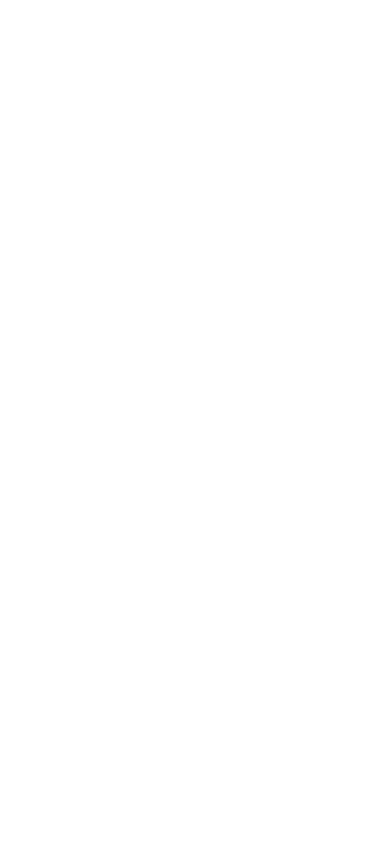
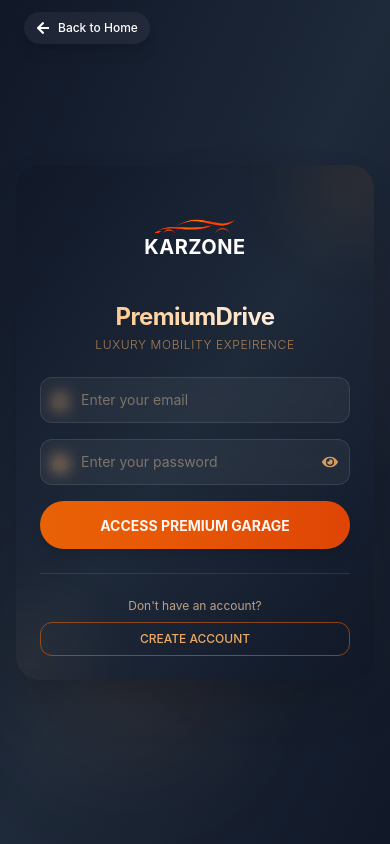
Before and after one commit to sameerjohn1/car-rental-mern-stack, a React (Vite) app in the folder frontend/: page /login in a window 390 px wide. Before the commit this address had no page. Built offline with nearby package versions, Linux system fonts and the light colour scheme.

Commit message:
feat(auth): add responsive login page with UI animations and form handling

```diff
--- a/frontend/package.json
+++ b/frontend/package.json
@@ -16,6 +16,7 @@
     "react-dom": "^19.2.4",
     "react-icons": "^5.6.0",
     "react-router-dom": "^7.13.1",
+    "react-toastify": "^11.0.5",
     "tailwindcss": "^4.2.2"
   },
   "devDependencies": {
--- a/frontend/src/App.jsx
+++ b/frontend/src/App.jsx
@@ -1,11 +1,14 @@
 import React from "react";
 import { Routes, Route } from "react-router-dom";
 import Home from "./pages/Home";
+import Login from "./pages/Login";
 
 const App = () => {
   return (
     <Routes>
       <Route path="/" element={<Home />} />
+
+      <Route path="/login" element={<Login />} />
     </Routes>
   );
 };
--- a/frontend/src/components/Footer.jsx
+++ b/frontend/src/components/Footer.jsx
@@ -148,7 +148,7 @@
 
         {/* bottom copy right */}
         <div className={styles.copyright}>
-          <p>&copy; {new Date().getFullYear} KARZONE. All rights reserved.</p>
+          <p>&copy; {new Date().getFullYear()} KARZONE. All rights reserved.</p>
           <p className="mt-3 md:mt-0">
             Designed by{" "}
             <a href="" className={styles.designerLink}>
--- /dev/null
+++ b/frontend/src/pages/Login.jsx
@@ -0,0 +1,188 @@
+import React, { useState, useEffect } from "react";
+import { loginStyles } from "../assets/dummyStyles";
+import { useLocation, useNavigate } from "react-router-dom";
+import { FaArrowLeft, FaEye, FaEyeSlash, FaLock, FaUser } from "react-icons/fa";
+import logo from "../assets/logocar.png";
+import { toast, ToastContainer } from "react-toastify";
+
+const Login = () => {
+  const navigate = useNavigate();
+  const locaion = useLocation();
+
+  const [credentials, setCredentials] = useState({ email: "", password: "" });
+  const [showPassword, setShowPassword] = useState(false);
+  const [isActive, setIsActive] = useState(false);
+
+  useEffect(() => {
+    setIsActive(true);
+  }, []);
+
+  const handleChange = (e) => {
+    setCredentials((prev) => ({
+      ...prev,
+      [e.target.name]: e.target.value,
+    }));
+  };
+
+  const handleSubmit = (e) => {
+    e.preventDefault();
+    console.log("login data", credentials);
+    localStorage.setItem("authToken", "your-authentication-token-here");
+
+    toast.success("Login Successful! Welcome back", {
+      position: "top-right",
+      hideProgressBar: false,
+      closeOnClick: true,
+      pauseOnHover: true,
+      draggable: true,
+      theme: "colored",
+      onClose: () => {
+        const redirectPath = location.state?.from || "/";
+        navigate(redirectPath, { replace: true });
+      },
+    });
+  };
+
+  const togglePasswordVisibility = () => {
+    setShowPassword((prev) => !prev);
+  };
+
+  return (
+    <div className={loginStyles.pageContainer}>
+      {/* Animated Dark Background */}
+      <div className={loginStyles.animatedBackground.base}>
+        <div
+          className={`${loginStyles.animatedBackground.orb1} ${isActive ? "translate-x-20 translate-y-10" : ""}`}
+        />
+        <div
+          className={`${loginStyles.animatedBackground.orb2} ${isActive ? "-translate-x-20 -translate-y-10" : ""}`}
+        />
+        <div
+          className={`${loginStyles.animatedBackground.orb3} ${isActive ? "-translate-x-10 translate-y-20" : ""}`}
+        />
+      </div>
+
+      <a href="/" className={loginStyles.backButton}>
+        <FaArrowLeft className="text-sm sm:text-base" />
+        <span className="font-medium text-xs sm:text-sm">Back to Home</span>
+      </a>
+
+      {/* login card*/}
+      <div
+        className={`${loginStyles.loginCard.container} ${
+          isActive ? "scale-100 opacity-100" : "scale-90 opacity-0"
+        }`}
+      >
+        <div className={loginStyles.loginCard.card}>
+          <div className={loginStyles.loginCard.decor1} />
+          <div className={loginStyles.loginCard.decor2} />
+
+          {/* header */}
+          <div className={loginStyles.loginCard.headerContainer}>
+            <div className={loginStyles.loginCard.logoContainer}>
+              <div className={loginStyles.loginCard.logoText}>
+                <img
+                  src={logo}
+                  alt="logo"
+                  className="h-[1em] w-auto block"
+                  style={{
+                    display: "block",
+                    objectFit: "contain",
+                  }}
+                />
+
+                <span className="font-bold tracking-wide">KARZONE</span>
+              </div>
+            </div>
+
+            <h1 className={loginStyles.loginCard.title}>PremiumDrive</h1>
+            <p className={loginStyles.loginCard.subtitle}>
+              LUXURY MOBILITY EXPEIRENCE
+            </p>
+          </div>
+
+          {/* form */}
+          <form onSubmit={handleSubmit} className={loginStyles.form.container}>
+            <div className={loginStyles.form.inputContainer}>
+              <div className={loginStyles.form.inputWrapper}>
+                <div className={loginStyles.form.inputIcon}>
+                  <FaUser />
+                </div>
+
+                <input
+                  type="email"
+                  name="email"
+                  value={credentials.email}
+                  onChange={handleChange}
+                  placeholder="Enter your email"
+                  required
+                  className={loginStyles.form.input}
+                />
+              </div>
+            </div>
+
+            <div className={loginStyles.form.inputContainer}>
+              <div className={loginStyles.form.inputWrapper}>
+                <div className={loginStyles.form.inputIcon}>
+                  <FaLock />
+                </div>
+
+                <input
+                  type={showPassword ? "text" : "password"}
+                  name="password"
+                  value={credentials.password}
+                  onChange={handleChange}
+                  placeholder="Enter your password"
+                  required
+                  className={loginStyles.form.input}
+                />
+
+                <div
+                  onClick={togglePasswordVisibility}
+                  className={loginStyles.form.passwordToggle}
+                >
+                  {showPassword ? <FaEyeSlash /> : <FaEye />}
+                </div>
+              </div>
+            </div>
+
+            <button type="submit" className={loginStyles.form.submitButton}>
+              <span className={loginStyles.form.buttonText}>
+                ACCESS PREMIUM GARAGE
+              </span>
+
+              <div className={loginStyles.form.buttonHover} />
+            </button>
+          </form>
+
+          <div className={loginStyles.signupSection}>
+            <p className={loginStyles.signupText}>Don't have an account?</p>
+            <a href="/signup" className={loginStyles.signupButton}>
+              CREATE ACCOUNT
+            </a>
+          </div>
+        </div>
+      </div>
+
+      <ToastContainer
+        position="top-right"
+        autoClose={1000}
+        hideProgressBar={false}
+        newestOnTop={false}
+        closeOnClick
+        rtl={false}
+        pauseOnFocusLoss
+        draggable
+        pauseOnHover
+        theme="colored"
+        toastStyle={{
+          backgroundColor: "#fb923c",
+          borderRadius: "12px",
+          boxShadow: "0 4px 20px rgba(249, 115, 22, 0.25)",
+        }}
+      />
+    </div>
+  );
+};
+
+export default Login;
```
Also changed, not shown: 1 other file (tests, documents, lock files or other folders).
